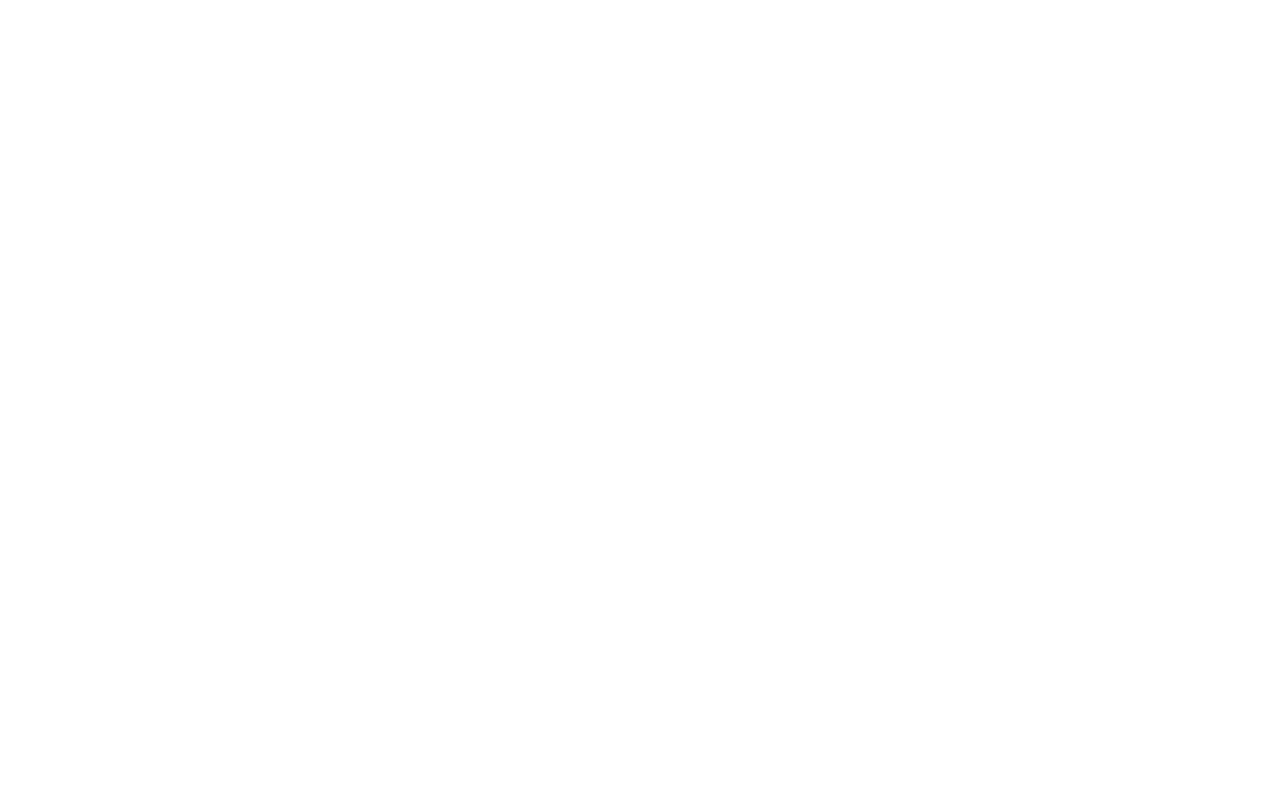
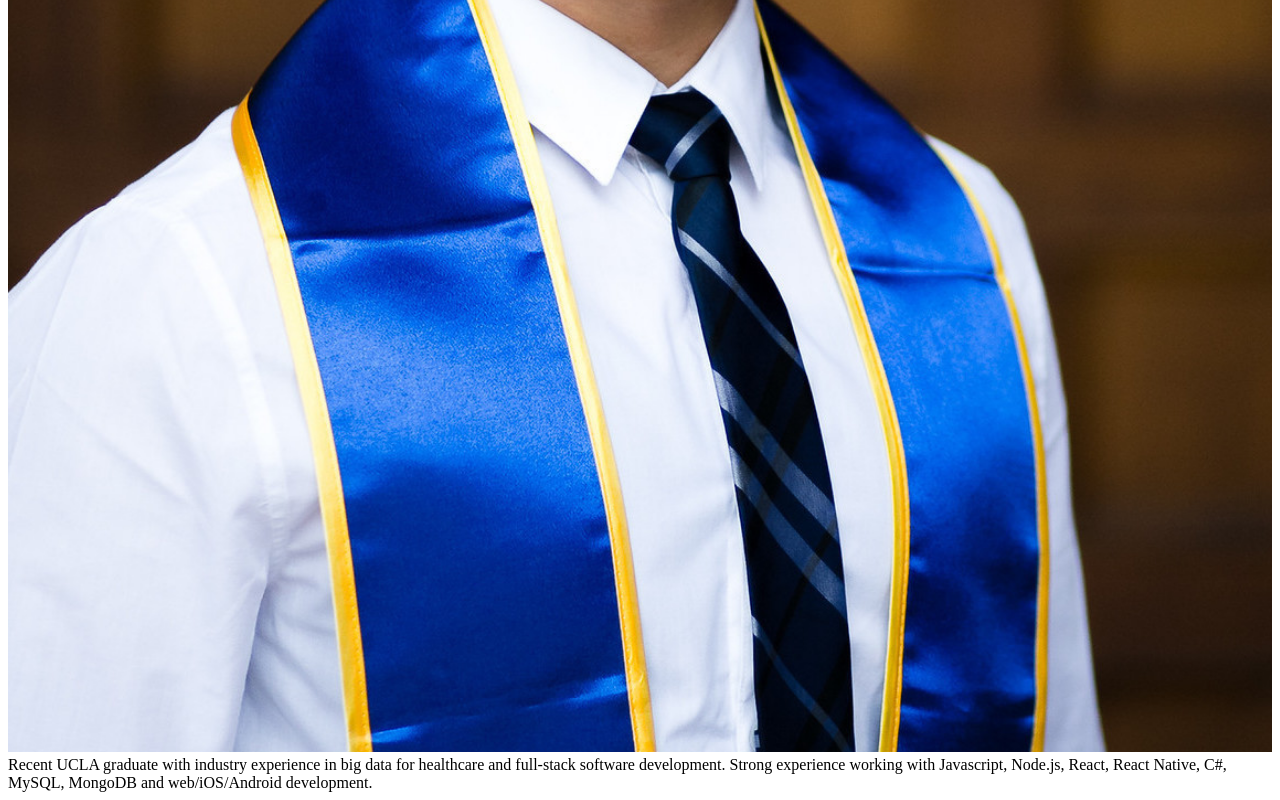
Before and after one commit to ykeanu/portfolio, a React (Create React App) app: page / in a window 1280 px wide. Shown: the part 936-1736 px from the top of the page. Before the commit the page ends 800 px from the top, so only its background shows below. Built offline with nearby package versions, Linux system fonts and the light colour scheme.

Commit message:
Refactor components + Created Navbar

```diff
--- a/package.json
+++ b/package.json
@@ -5,7 +5,10 @@
   "dependencies": {
     "react": "^16.2.0",
     "react-dom": "^16.2.0",
-    "react-scripts": "1.0.17"
+    "react-hot-loader": "^3.1.3",
+    "react-router": "^4.2.0",
+    "react-scripts": "1.0.17",
+    "smoothscroll-polyfill": "^0.4.0"
   },
   "scripts": {
     "start": "react-scripts start",
--- a/src/containers/Home.js
+++ b/src/containers/Home.js
@@ -1,4 +1,5 @@
 import React, { Component, PropTypes } from 'react';
+import styled from 'styled-components';
 
 export default class Home extends Component {
   static propTypes = {};
@@ -7,7 +8,15 @@ export default class Home extends Component {
     return (
       <div>
         <h1>Izzy Keanu's Home!</h1>
+        <Image src={require('../assets/images/headshot.jpg')} alt='Izzy Keanus headshot' />
+        <div className="hero-description">
+        Recent UCLA graduate with industry experience in big data for healthcare and full-stack software development. Strong experience working with Javascript, Node.js, React, React Native, C#, MySQL, MongoDB and web/iOS/Android development.
+        </div>
       </div>
     );
   }
 }
+
+const Image = styled.img`
+  width: 100%;
+`;
```
Also changed, not shown: src/components/NavBar.js (added, +36 -0 lines), src/navigators/routes.js (+11 -11 lines), src/assets/images/headshot.jpg (renamed from src/assets/headshot.jpg).
